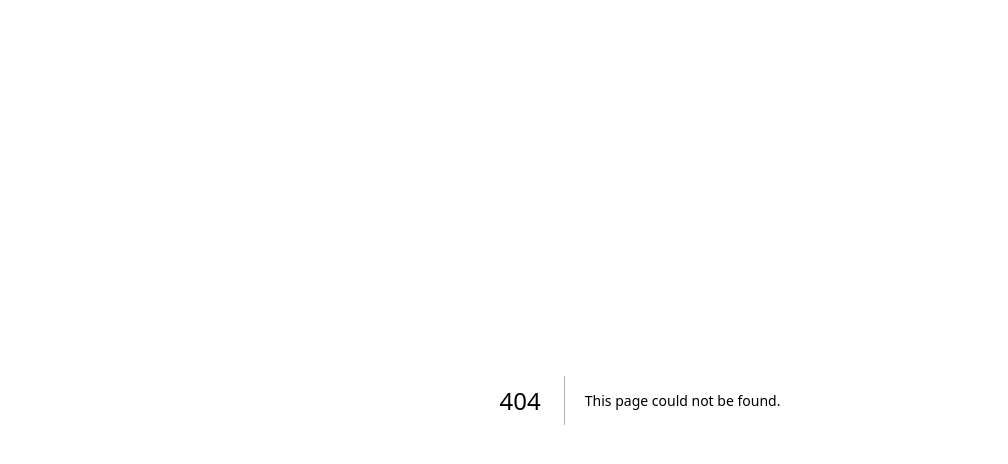
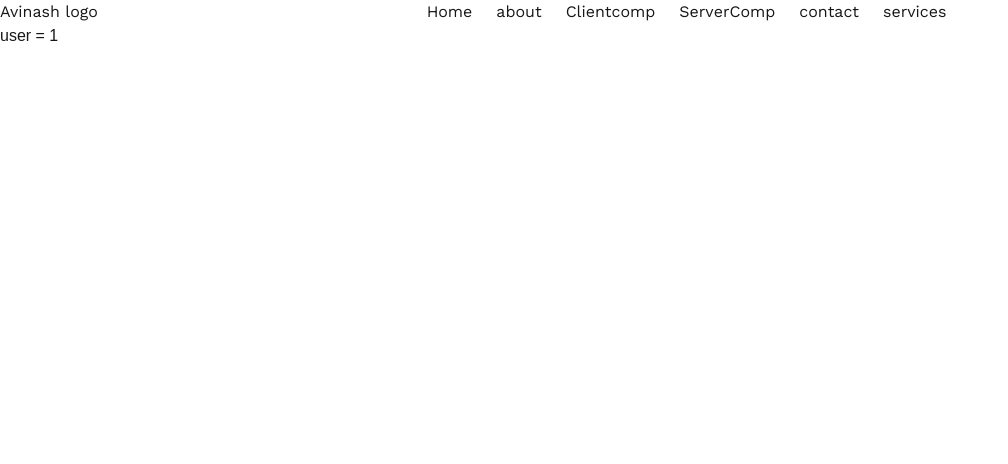
Before and after one commit to avinash874/nextjs, a Next.js app: page /users/1 in a window 1280 px wide. Before the commit this address had no page. Shown: the top 464 px of the page, without its empty margins (0-1008 px from the left). Built offline with nearby package versions, Linux system fonts and the light colour scheme.

Commit message:
Dynamic Route Segments

```diff
--- /dev/null
+++ b/app/(users)/users/[username]/page.jsx
@@ -0,0 +1,9 @@
+const SingleProfile = async (props) => {
+     const user = await props.params;
+
+    console.log(user);
+    return  <h1>user = {user.username}</h1>
+
+}
+
+export default SingleProfile;
--- /dev/null
+++ b/app/(users)/users/[username]/posts/[postId]/page.jsx
@@ -0,0 +1,9 @@
+const SingleProfilePost = async (props) => {
+     const user = await props.params;
+
+    console.log(user);
+    return  <h1>user = {user.username},PostId : {user.postId}</h1>
+
+}
+
+export default SingleProfilePost;
```
Also changed, not shown: 1 other file (tests, documents, lock files or other folders).
